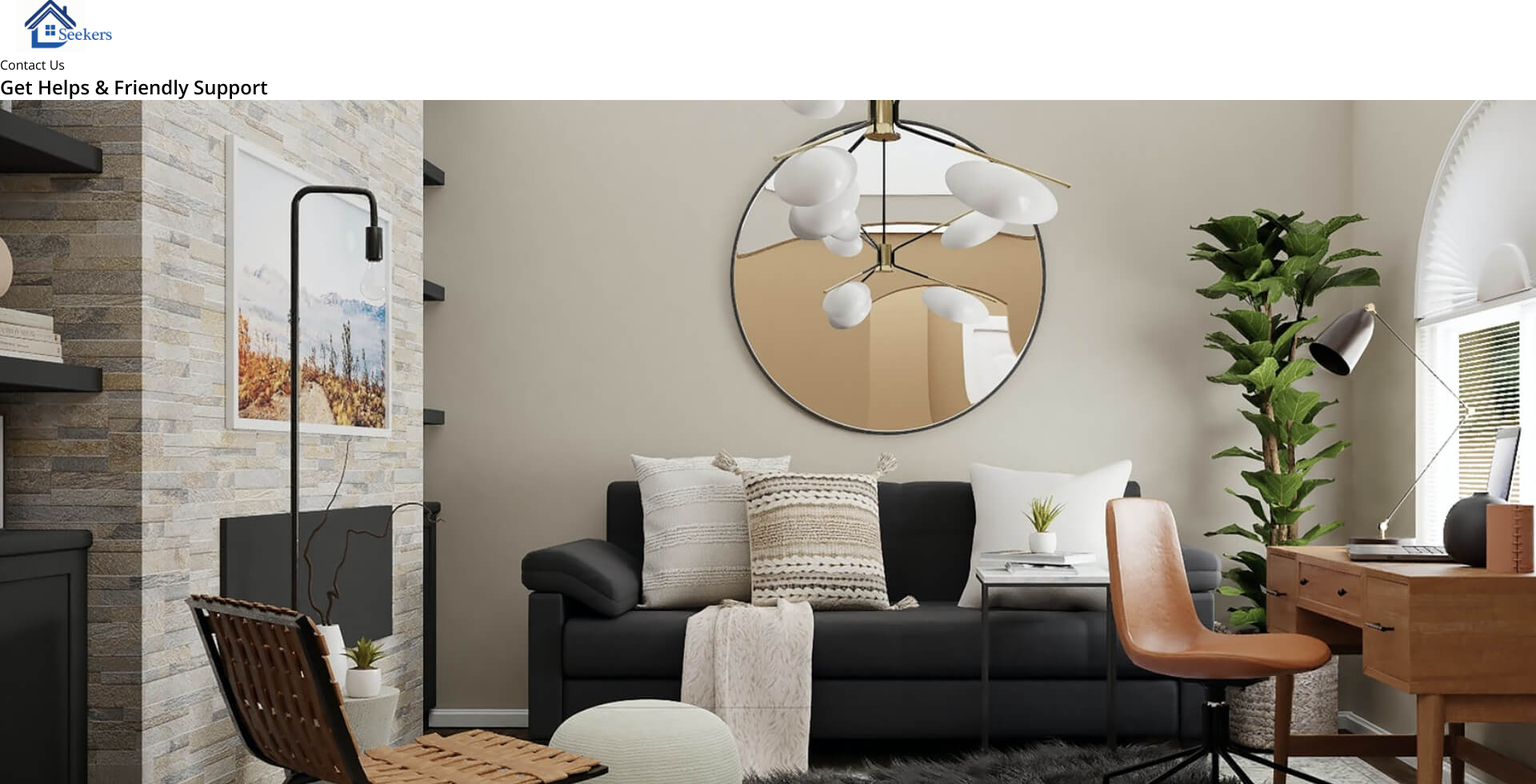
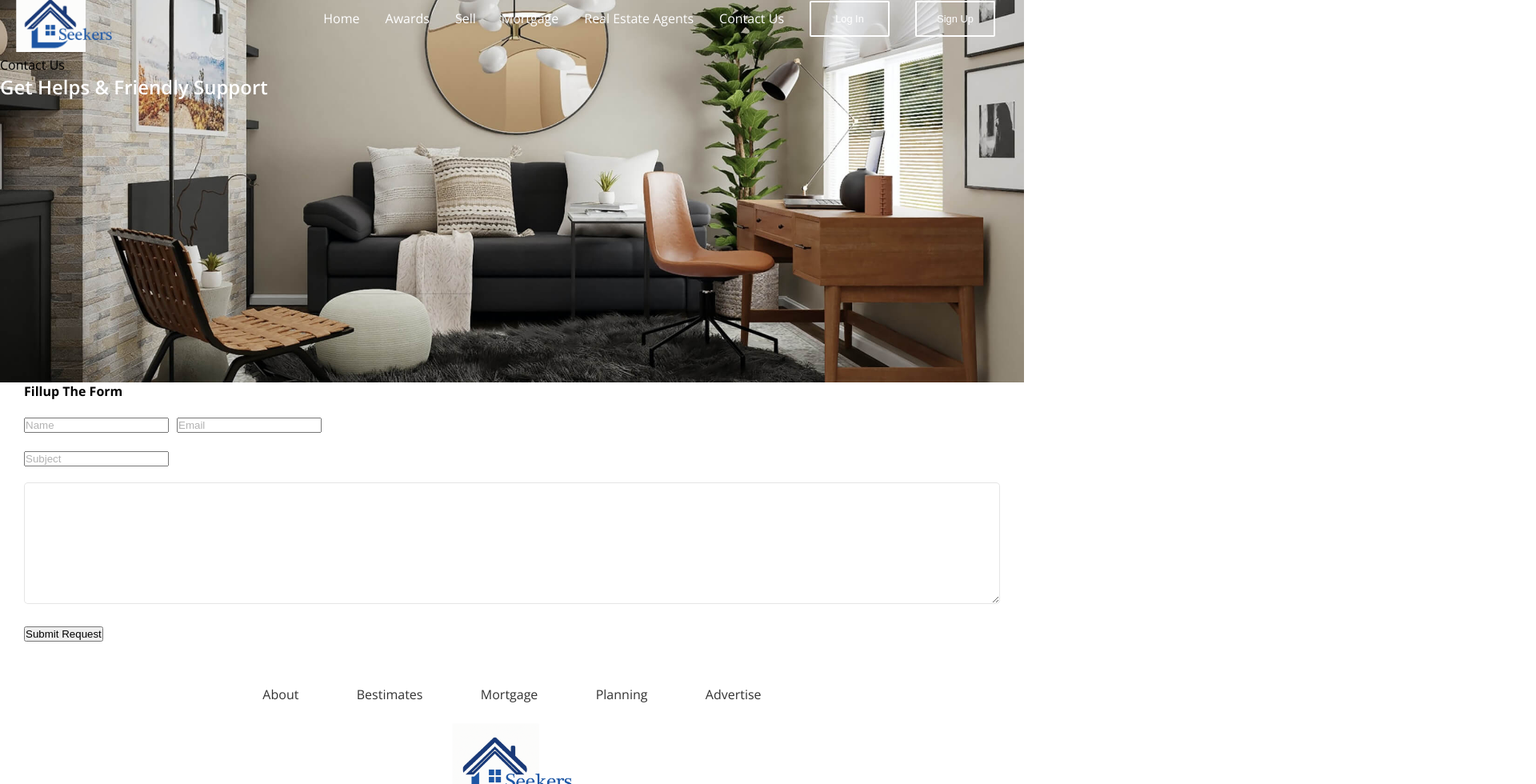
Before and after one commit to mar19a/cs411groupproject, a React (Create React App) app: page /Contact in a window 1280 px wide. Shown: the part 20-1000 px from the top of the page at 80% size, 1920 px wide, since content can reach past the window. Built offline with nearby package versions, Linux system fonts and the light colour scheme.

Commit message:
Doing contact

```diff
--- a/src/components/ContactPage.css
+++ b/src/components/ContactPage.css
@@ -14,6 +14,25 @@
   .contact form {
     padding: 30px;
   }
+  .contact .back img {
+    max-width: 100%;
+    margin: 0 auto;
+    float: left;
+    margin-top: -200px;
+  }
+  .contact .back h1 {
+    color: white;
+  }
+  .contact h1,
+.contact h2 {
+  color: white;
+}
+
+
+
+.contact section.contact.mb .back img {
+  filter: hue-rotate(90deg);
+}
   @media screen and (max-width: 768px) {
     .contact h4 {
       width: 100%;
@@ -25,4 +44,5 @@
     .contact input {
       width: 100%;
     }
+
   }
--- a/src/components/ContactPage.jsx
+++ b/src/components/ContactPage.jsx
@@ -7,7 +7,7 @@ const Contact = () => {
   return (
     <>
       <section className='contact mb'>
-        <Back name='Contact Us' title='Get Helps & Friendly Support' cover={img} />
+       <Back name='Contact Us' title='Get Helps & Friendly Support' cover={img} className="back" />
         <div className='container'>
           <form className='shadow'>
             <h4>Fillup The Form</h4> <br />
--- a/src/components/footer/Footer.jsx
+++ b/src/components/footer/Footer.jsx
@@ -5,7 +5,7 @@ import {
   FaTwitter,
   FaPinterest,
 } from "react-icons/fa";
-
+import Logo from "../..//pictures/Seekers-Logo.png";
 
 import "./Footer.css";
 
@@ -25,10 +25,11 @@ const Footer = () => {
         </div>
       </div>
       <img
-
+        alt="logo"
+        src={Logo}
         height="100px"
         onClick={returnHome}
-
+        className="Seekers-Logo"
       />
       <div className="social">
         <FaFacebookSquare />
--- a/src/components/navbar/NavBar.jsx
+++ b/src/components/navbar/NavBar.jsx
@@ -50,7 +50,7 @@ const NavBar = () => {
         <div className={click ? "menu-container active" : "menu-container"}>
           <ul className="nav-menu">
           <a className="aLinks" href="/" style={{ color: `${alink}` }}>
-            Buy
+            Home
           </a>
             <a className="aLinks" href="/Awards" style={{ color: `${alink}` }}>
               Awards
```
